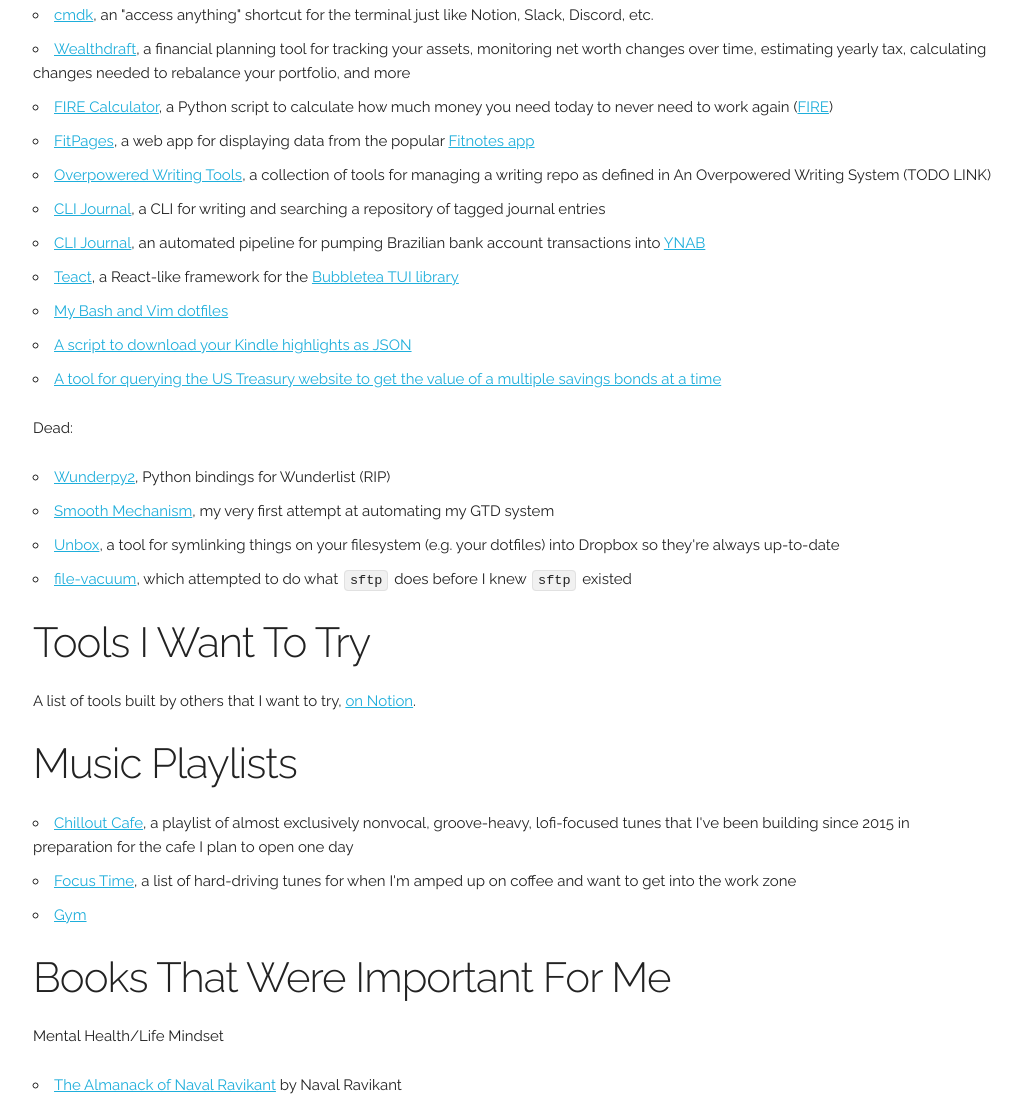
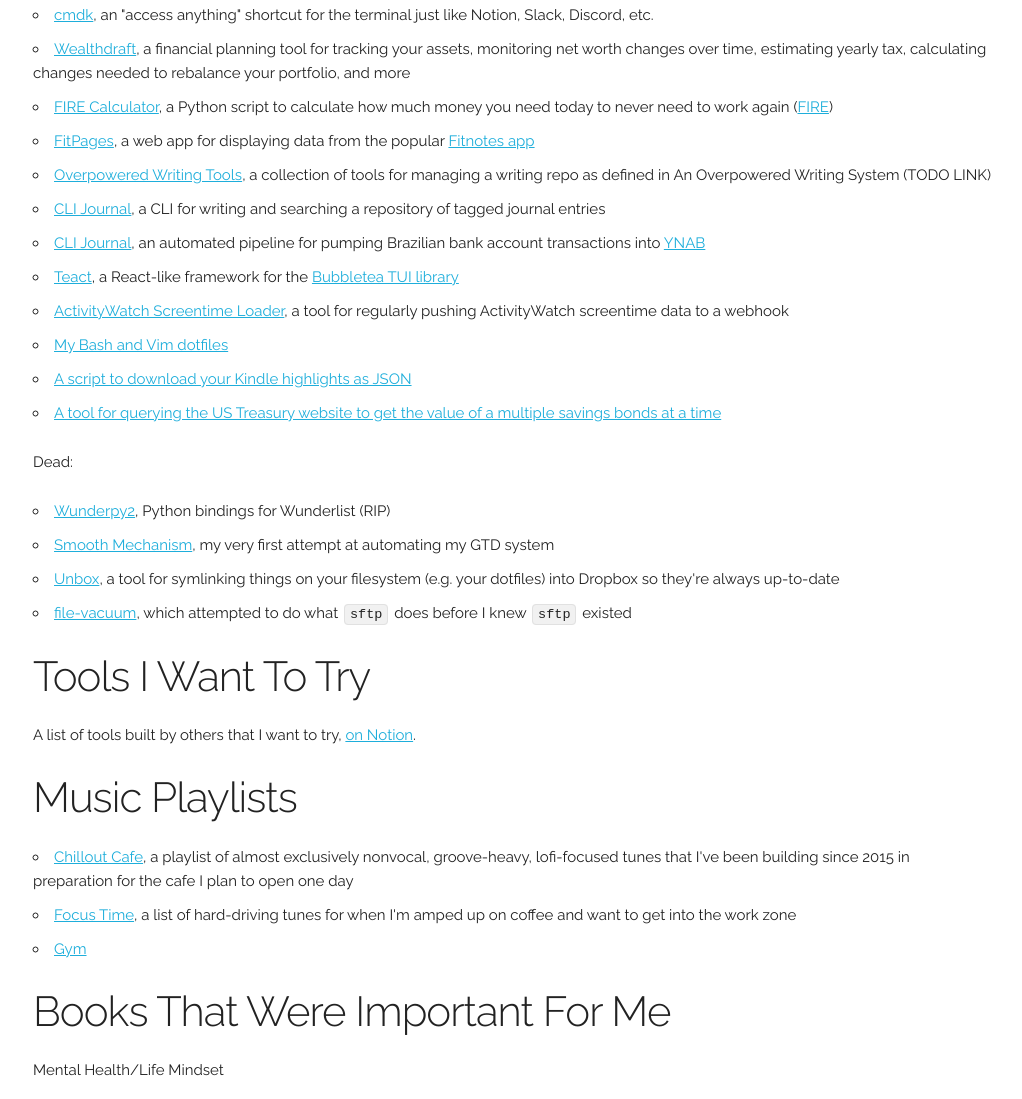
Before and after one commit to mieubrisse/mieubrisse.github.io, a plain HTML site: page index.html in a window 1280 px wide. Shown: the part 826-1925 px from the top of the page, without its empty margins (127-1149 px from the left). Drawn offline with Linux system fonts and the light colour scheme.

Commit message:
Add ActivityWatch screentime loader

```diff
--- a/index.html
+++ b/index.html
@@ -67,7 +67,7 @@
             <li><a href="https://github.com/mieubrisse/cli-journal">CLI Journal</a>, a CLI for writing and searching a repository of tagged journal entries</li>
             <li><a href="https://github.com/mieubrisse/brazilian-finance-automation">CLI Journal</a>, an automated pipeline for pumping Brazilian bank account transactions into <a href="https://www.ynab.com/">YNAB</a></li>
             <li><a href="https://github.com/mieubrisse/teact">Teact</a>, a React-like framework for the <a href="https://github.com/charmbracelet/bubbletea">Bubbletea TUI library</a></li>
-
+            <li><a href="https://github.com/mieubrisse/activitywatch-screentime-webhook-loader">ActivityWatch Screentime Loader</a>, a tool for regularly pushing ActivityWatch screentime data to a webhook</li>
             <li><a href="https://github.com/mieubrisse/dotfiles">My Bash and Vim dotfiles</a></li>
             <li><a href="https://github.com/mieubrisse/kindle-highlight-scraper">A script to download your Kindle highlights as JSON</a></li>
             <li><a href="https://github.com/mieubrisse/bulk-savings-bond-calculator">A tool for querying the US Treasury website to get the value of a multiple savings bonds at a time</a></li>
```
